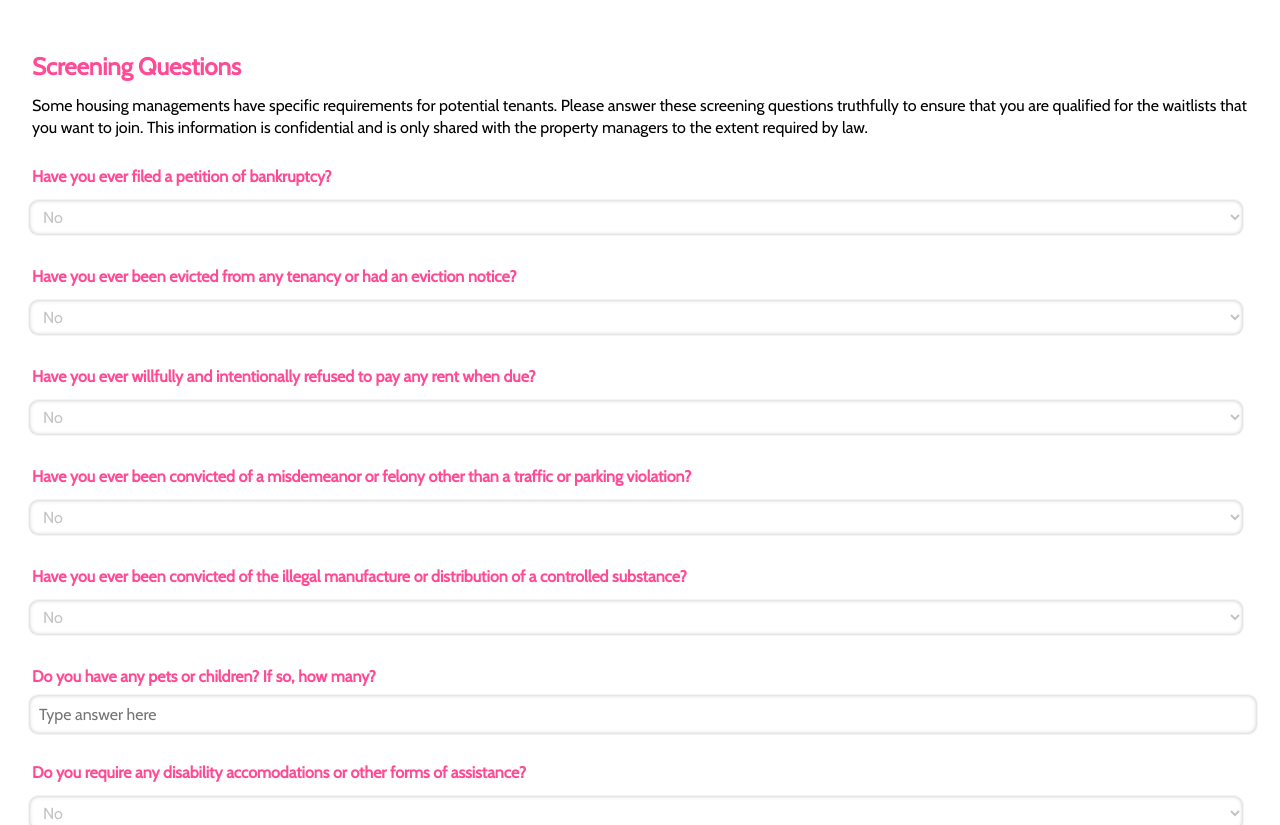
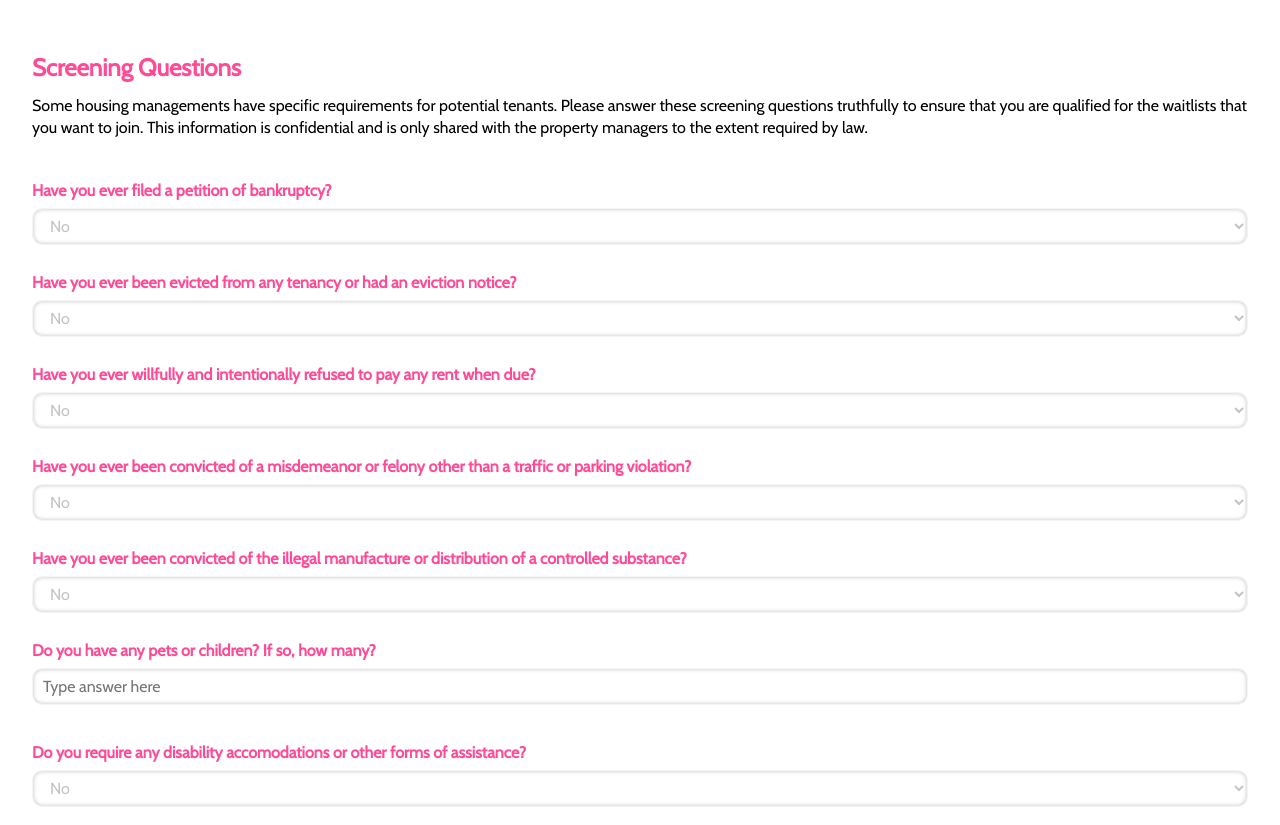
Before and after one commit to apartments-app/front-end, a React (Create React App) app: page /Screening in a window 1280 px wide. Shown: the top 825 px of the page. Built offline with nearby package versions, Linux system fonts and the light colour scheme; a web font is replaced by a local one.

Commit message:
Added Flexbox, fixed styling and box sizing of Profile Screening.

```diff
--- a/src/components/ProfileScreening.js
+++ b/src/components/ProfileScreening.js
@@ -2,35 +2,71 @@ import { useState } from "react";
 import { Link } from "react-router-dom";
 import styled from "styled-components";
 
-import Container from "./ProfileStyles/Container";
+// import Container from "./ProfileStyles/Container";
 import HeaderText from "./ProfileStyles/HeaderText";
 import InfoText from "./ProfileStyles/InfoText";
 import ProfileLabel from "./ProfileStyles/ProfileLabel";
-import InputStyle from "./ProfileStyles/InputStyle";
+// import InputStyle from "./ProfileStyles/InputStyle";
 import Button from "./Button";
 import BackLink from "./ProfileStyles/BackLink";
 import BottomNav from "./BottomNav";
+
+const Container = styled.div`
+  background-color: #ffffff;
+  display: flex;
+  flex-direction: column;
+  align-items: center;
+  margin-top: 40px;
+  margin-left: 32px;
+  margin-right: 32px;
+`;
+
+const Section = styled.div`
+  display: flex;
+  flex-direction: column;
+  width: 100%;
+  position: relative;
+`;
 
 const InputSelectStyle = styled.select`
   display: block;
   width: 100%;
   height: 37px;
-  background: #FFFFFF;
+  background: #ffffff;
   box-shadow: inset 0px 0px 4px rgba(0, 0, 0, 0.25);
   border-radius: 10px;
-  border: 1px solid #F4F4F4;
-  margin-top: 10px;
-  margin-bottom: 29px;
-  margin-left: -4px;
-  padding-left: 10px;
+  border: 1px solid #f4f4f4;
+  margin-top: 5px;
+  margin-bottom: 14px;
+  padding-left: 13px;
 
-  font-family: "Cabin", sans-serif;
+  font-family: Cabin, sans-serif;
   font-style: normal;
   font-weight: 400;
   font-size: 16px;
   line-height: 24px;
-  color: #C4C4C4;
-`
+  color: #c4c4c4;
+`;
+
+const InputStyle = styled.input`
+  background: #ffffff;
+  box-shadow: inset 0px 0px 4px rgba(0, 0, 0, 0.25);
+  border-radius: 10px;
+  border: 1px solid #f4f4f4;
+  height: 37px;
+  width: 100%;
+  box-sizing: border-box;
+  margin-top: 5px;
+  margin-bottom: 10px;
+  padding-left: 10px;
+
+  line-height: 24px;
+  font-family: Cabin, sans-serif;
+  font-style: normal;
+  font-weight: 400;
+  font-size: 16px;
+  color: #c4c4c4;
+`;
 
 const ProfileScreening = () => {
   const [inputs, setInputs] = useState({});
@@ -38,23 +74,29 @@ const ProfileScreening = () => {
   const handleInputChange = (event) => {
     const name = event.target.name;
     const value = event.target.value;
-    setInputs(values => ({...values, [name]: value}))
+    setInputs((values) => ({ ...values, [name]: value }));
   };
 
   const handleSubmit = (event) => {
     event.preventDefault();
-    alert("Thank you for signing up!")
-    console.log(inputs)
-  }
+    alert("Thank you for signing up!");
+    console.log(inputs);
+  };
 
   return (
     <Container>
-      <HeaderText>Screening Questions</HeaderText>
+      <Section>
+        <HeaderText style={{marginBottom: "2px"}}>Screening Questions</HeaderText>
         <InfoText>
-      Some housing managements have specific requirements for potential tenants. Please answer these screening questions truthfully to ensure that you are qualified for the waitlists that you want to join. This information is confidential and is only shared with the property managers to the extent required by law.
+          Some housing managements have specific requirements for potential
+          tenants. Please answer these screening questions truthfully to ensure
+          that you are qualified for the waitlists that you want to join. This
+          information is confidential and is only shared with the property
+          managers to the extent required by law.
         </InfoText>
+
         <form onSubmit={handleSubmit}>
-        <ProfileLabel style={{marginTop: "26px"}}>
+          <ProfileLabel style={{ marginTop: "26px" }}>
             Have you ever filed a petition of bankruptcy?
             <InputSelectStyle
               name="bankruptcyPetition"
@@ -65,8 +107,10 @@ const ProfileScreening = () => {
               <option value="yes">Yes</option>
             </InputSelectStyle>
           </ProfileLabel>
-        <ProfileLabel style={{marginTop: "26px"}}>
-          Have you ever been evicted from any tenancy or had an eviction notice?
+
+          <ProfileLabel style={{ marginTop: "26px" }}>
+            Have you ever been evicted from any tenancy or had an eviction
+            notice?
             <InputSelectStyle
               name="evictionNotice"
               value={inputs.evictionNotice}
@@ -76,8 +120,10 @@ const ProfileScreening = () => {
               <option value="yes">Yes</option>
             </InputSelectStyle>
           </ProfileLabel>
-        <ProfileLabel style={{marginTop: "26px"}}>
-          Have you ever willfully and intentionally refused to pay any rent when due?
+
+          <ProfileLabel style={{ marginTop: "26px" }}>
+            Have you ever willfully and intentionally refused to pay any rent
+            when due?
             <InputSelectStyle
               name="paymentRefusal"
               value={inputs.paymentRefusal}
@@ -87,8 +133,10 @@ const ProfileScreening = () => {
               <option value="yes">Yes</option>
             </InputSelectStyle>
           </ProfileLabel>
-        <ProfileLabel style={{marginTop: "26px"}}>
-          Have you ever been convicted of a misdemeanor or felony other than a traffic or parking violation?
+
+          <ProfileLabel style={{ marginTop: "26px" }}>
+            Have you ever been convicted of a misdemeanor or felony other than a
+            traffic or parking violation?
             <InputSelectStyle
               name="anyFelony"
               value={inputs.anyFelony}
@@ -98,8 +146,10 @@ const ProfileScreening = () => {
               <option value="yes">Yes</option>
             </InputSelectStyle>
           </ProfileLabel>
-        <ProfileLabel style={{marginTop: "26px"}}>
-          Have you ever been convicted of the illegal manufacture or distribution of a controlled substance?
+
+          <ProfileLabel style={{ marginTop: "26px" }}>
+            Have you ever been convicted of the illegal manufacture or
+            distribution of a controlled substance?
             <InputSelectStyle
               name="illegalSubstance"
               value={inputs.illegalSubstance}
@@ -109,14 +159,10 @@ const ProfileScreening = () => {
               <option value="yes">Yes</option>
             </InputSelectStyle>
           </ProfileLabel>
-        <ProfileLabel style={{marginTop: "26px"}}>
+
+          <ProfileLabel style={{ marginTop: "26px" }}>
             Do you have any pets or children? If so, how many?
             <InputStyle
-            style={{
-              marginLeft: "-4px",
-              marginRight: "50px",
-              paddingLeft: "10px"
-            }}
               type="text"
               name="petsChildren"
               value={inputs.petsChildren}
@@ -124,8 +170,10 @@ const ProfileScreening = () => {
               placeholder="Type answer here"
             />
           </ProfileLabel>
-        <ProfileLabel style={{marginTop: "26px"}}>
-          Do you require any disability accomodations or other forms of assistance?
+
+          <ProfileLabel style={{ marginTop: "26px" }}>
+            Do you require any disability accomodations or other forms of
+            assistance?
             <InputSelectStyle
               name="disablityAssistance"
               value={inputs.disablityAssistance}
@@ -135,12 +183,13 @@ const ProfileScreening = () => {
               <option value="yes">Yes</option>
             </InputSelectStyle>
           </ProfileLabel>
+
           {/* Buttons */}
           <div
             style={{
               display: "block",
               width: "100%",
-            textAlign: "right"
+              textAlign: "right",
             }}
           >
             <BackLink to="/Profile">Back</BackLink>
@@ -153,13 +202,15 @@ const ProfileScreening = () => {
                   height: "40px",
                   display: "inline-block",
 
-                marginBottom: "20px"
+                  marginBottom: "20px",
                 }}
-            >Submit
+              >
+                Submit
               </Button>
             </Link>
           </div>
         </form>
+      </Section>
       <br />
       <BottomNav />
     </Container>
--- a/src/components/ProfileStyles/InputStyle.js
+++ b/src/components/ProfileStyles/InputStyle.js
@@ -11,12 +11,13 @@ const InputStyle = styled.input`
   margin-top: 5px;
   margin-bottom: 14px;
   padding-left: 13px;
+
   line-height: 24px;
-  font-family: "Cabin", sans-serif;
+  font-family: Cabin, sans-serif;
   font-style: normal;
   font-weight: 400;
   font-size: 16px;
-  color: #787878;
+  color: #C4C4C4;
 `
 
 export default InputStyle;
```
Lines whose indentation alone changed are shown as unchanged.
